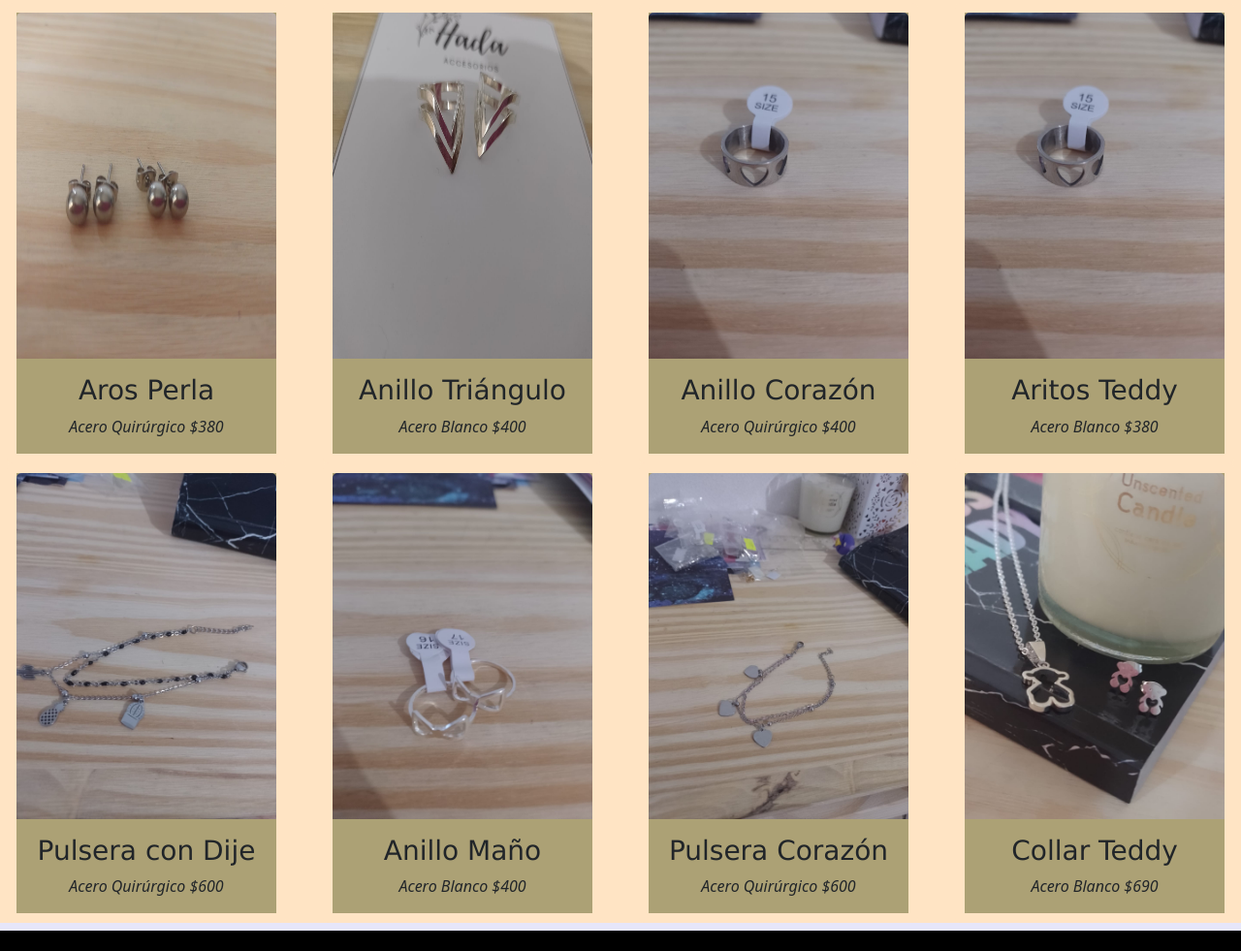
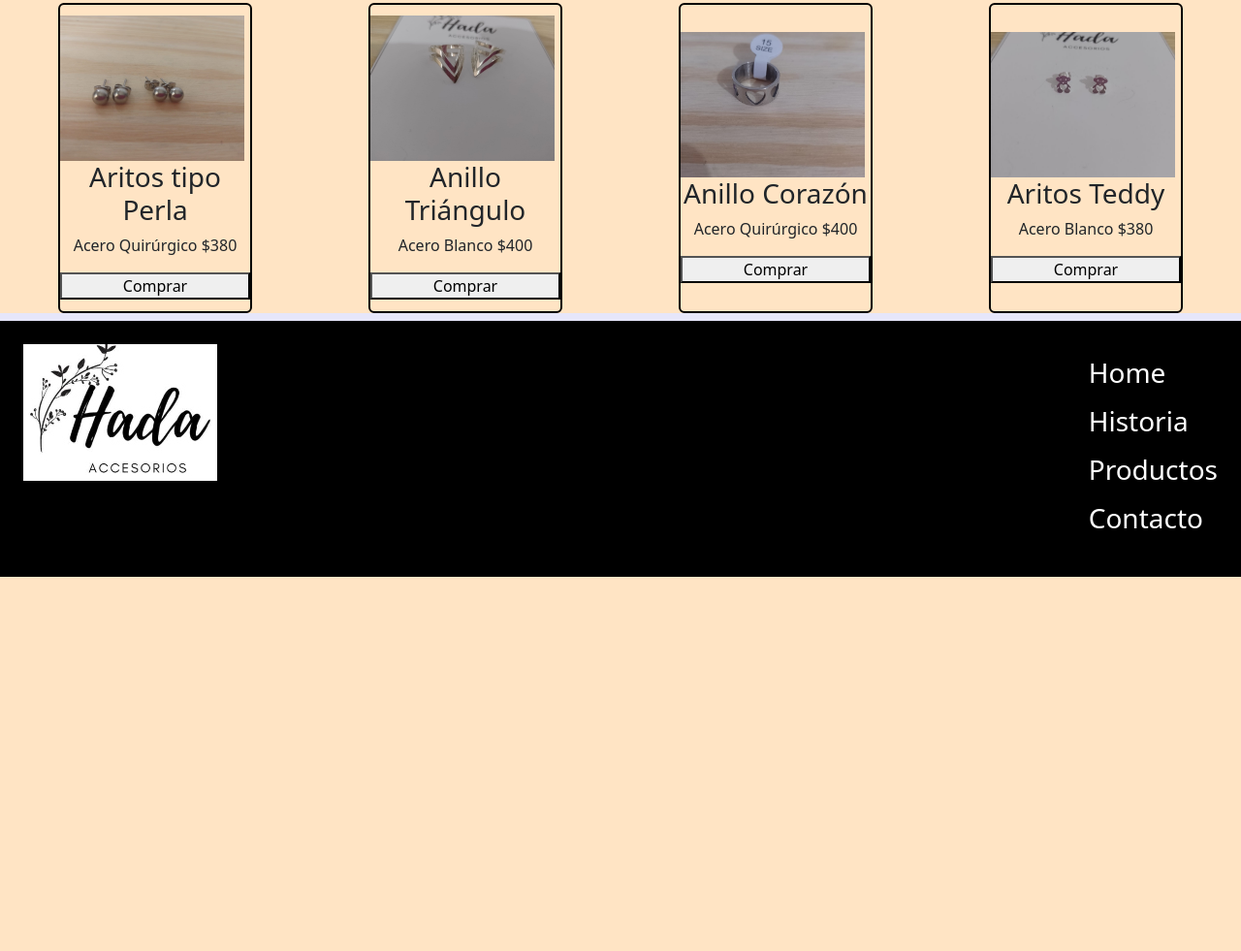
Before and after one commit to alan9986/Proyecto-Hada, a website: page paginas/productos.html in a window 1280 px wide. Shown: the part 383-1364 px from the top of the page at 97% size. After the commit the page ends 978 px from the top, so only its background shows below. Drawn offline with nearby package versions, Linux system fonts and the light colour scheme; a web font is replaced by a local one.

Commit message:
map, extend en productos

```diff
--- a/paginas/productos.html
+++ b/paginas/productos.html
@@ -50,82 +50,29 @@
     </nav>
   </header>
   <main>
-    <section class="conteiner-fluid">
-      <div class="row">
-        <div class="col-lg-3 col-md-6 col-xs-12 d-flex justify-content-center">
-          <div class="card" style="width: 18rem;">
-            <img src="../imagenes/aritos_bolitas.jpg" class="card-img-top img-fluid" alt="Aritos Perla">
-            <div class="card-body">
-              <h3 class="card-title">Aros Perla</h3>
-              <p class="card-text">Acero Quirúrgico $380</p>
-            </div>
-          </div>
-        </div>
-        <div class="col-lg-3 col-md-6 col-xs-12 d-flex justify-content-center">
-          <div class="card" style="width: 18rem;">
-            <img src="../imagenes/anillos_triangulo.jpg" class="card-img-top img-fluid" alt="Anillo Triangulo">
-            <div class="card-body">
-              <h3 class="card-title">Anillo Triángulo</h3>
-              <p class="card-text">Acero Blanco $400</p>
-            </div>
-          </div>
-        </div>
-        <div class="col-lg-3 col-md-6 col-xs-12 d-flex justify-content-center">
-          <div class="card" style="width: 18rem;">
-            <img src="../imagenes/anillo_corazon.jpg" class="card-img-top img-fluid" alt="Anillo Corazon">
-            <div class="card-body">
-              <h3 class="card-title">Anillo Corazón</h3>
-              <p class="card-text">Acero Quirúrgico $400</p>
-            </div>
-          </div>
-        </div>
-        <div class="col-lg-3 col-md-6 col-xs-12 d-flex justify-content-center">
-          <div class="card" style="width: 18rem;">
-            <img src="../imagenes/anillo_corazon.jpg" class="card-img-top img-fluid" alt="Aritos Teddy">
-            <div class="card-body">
-              <h3 class="card-title">Aritos Teddy</h3>
-              <p class="card-text">Acero Blanco $380</p>
-            </div>
-          </div>
-        </div>
-        <div class="col-lg-3 col-md-6 col-xs-12 d-flex justify-content-center">
-          <div class="card" style="width: 18rem;">
-            <img src="../imagenes/cadenita.jpg" class="card-img-top img-fluid" alt="Pulsera con Dije">
-            <div class="card-body">
-              <h3 class="card-title">Pulsera con Dije</h3>
-              <p class="card-text">Acero Quirúrgico $600</p>
-            </div>
-          </div>
-        </div>
-        <div class="col-lg-3 col-md-6 col-xs-12 d-flex justify-content-center">
-          <div class="card" style="width: 18rem;">
-            <img src="../imagenes/anillos_moños.jpg" class="card-img-top img-fluid" alt="Anillo Moño">
-            <div class="card-body">
-              <h3 class="card-title">Anillo Maño</h3>
-              <p class="card-text">Acero Blanco $400</p>
-            </div>
-          </div>
-        </div>
-        <div class="col-lg-3 col-md-6 col-xs-12 d-flex justify-content-center">
-          <div class="card" style="width: 18rem;">
-            <img src="../imagenes/cadenita_corazon.jpg" class="card-img-top img-fluid" alt="Pulsera Carazon">
-            <div class="card-body">
-              <h3 class="card-title">Pulsera Corazón</h3>
-              <p class="card-text">Acero Quirúrgico $600</p>
-            </div>
-          </div>
-        </div>
-        <div class="col-lg-3 col-md-6 col-xs-12 d-flex justify-content-center">
-          <div class="card" style="width: 18rem;">
-            <img src="../imagenes/cadenita_oso.jpg" class="card-img-top img-fluid" alt="Collar Teddy">
-            <div class="card-body">
-              <h3 class="card-title">Collar Teddy</h3>
-              <p class="card-text">Acero Blanco $690</p>
-            </div>
-          </div>
-        </div>
-      </div>
-
+    <section class="card">
+      <div class="img_aritos_perla"></div>
+      <h3>Aritos tipo Perla</h3>
+      <p>Acero Quirúrgico $380</p>
+      <button>Comprar</button>
+    </section>
+    <section class="card">
+      <div class="img_anillos_triangulo"></div>
+      <h3>Anillo Triángulo</h3>
+      <p>Acero Blanco $400</p>
+      <button>Comprar</button>
+    </section>
+    <section class="card">
+      <div class="img_anillos_corazon"></div>
+      <h3>Anillo Corazón</h3>
+      <p>Acero Quirúrgico $400</p>
+      <button>Comprar</button>
+    </section>
+    <section class="card">
+      <div class="img_aritos_teddy"></div>
+      <h3>Aritos Teddy</h3>
+      <p>Acero Blanco $380</p>
+      <button>Comprar</button>
     </section>
   </main>
 
@@ -142,6 +89,10 @@
 
       </ul>
     </div>
+    <!-- JavaScript Bundle with Popper -->
+  <script src="https://cdn.jsdelivr.net/npm/bootstrap@5.2.0-beta1/dist/js/bootstrap.bundle.min.js"
+  integrity="sha384-pprn3073KE6tl6bjs2QrFaJGz5/SUsLqktiwsUTF55Jfv3qYSDhgCecCxMW52nD2"
+  crossorigin="anonymous"></script>
 </body>
 
 </html>
--- a/scss/estilos.scss
+++ b/scss/estilos.scss
@@ -1,4 +1,6 @@
 @import "utilities/variables";
+
+@import "base";
 
 @import "layout/header";
 @import "layout/footer";
@@ -8,6 +10,5 @@
 @import "views/productos";
 @import "views/contactos";
 
-@import "base";
-
+@import "utilities/operator";
 @import "utilities/mediaqueries";
--- /dev/null
+++ b/scss/utilities/_operator.scss
@@ -0,0 +1,42 @@
+$img-productos:(
+    aritos_perla: url('../imagenes/aritos_bolitas.jpg'),
+    anillos_triangulo: url('../imagenes/anillos_triangulo.jpg'),
+    anillos_corazon: url('../imagenes/anillo_corazon.jpg'),
+    aritos_teddy: url('../imagenes/aritos_oso.jpg'),
+    pulsera_dije: url('../imagenes/cadenita.jpg'),
+    anillos_monos: url('./imagenes/anillos_moños.jpg'),
+    pulsera_corazon: url('../imagenes/cadenita_corazon.jpg'),
+    cadenita_teddy: url('../imagenes/cadenita_oso.jpg')
+
+);
+
+@each $name, $url in $img-productos {
+    .img_#{$name} {
+        @extend .background-centrado;
+        @extend .background-size;
+        background-image: #{$url};
+    }
+}
+main{
+    display: flex;
+    justify-content: space-around;
+}
+
+.card {
+    display: flex;
+    justify-content: center;
+    width: 200px;
+    height: 320px;
+    background-color: rgb(255, 228, 196);
+    border: 2px solid black;
+    text-align: center;
+}
+.background-size{
+    width: 190px;
+    height: 150px;
+}
+.background-centrado{
+    background-position: center;
+    background-repeat: no-repeat;
+    background-size: cover;
+}
--- a/scss/views/_productos.scss
+++ b/scss/views/_productos.scss
@@ -1,5 +1,5 @@
 /* ------Imagenes Productos-------- */
-.card {
+/* .card {
     border: solid 10px rgb(255, 228, 196);
     height: 100%;
     background-color: rgb(172, 161, 117);
@@ -14,3 +14,4 @@
         font-style: oblique;
     }
 }
+ */
```
Also changed, not shown: paginas/compras.html (+4 -0 lines), paginas/contacto.html (+4 -0 lines), paginas/historia.html (+4 -0 lines), css/estilos.css.
